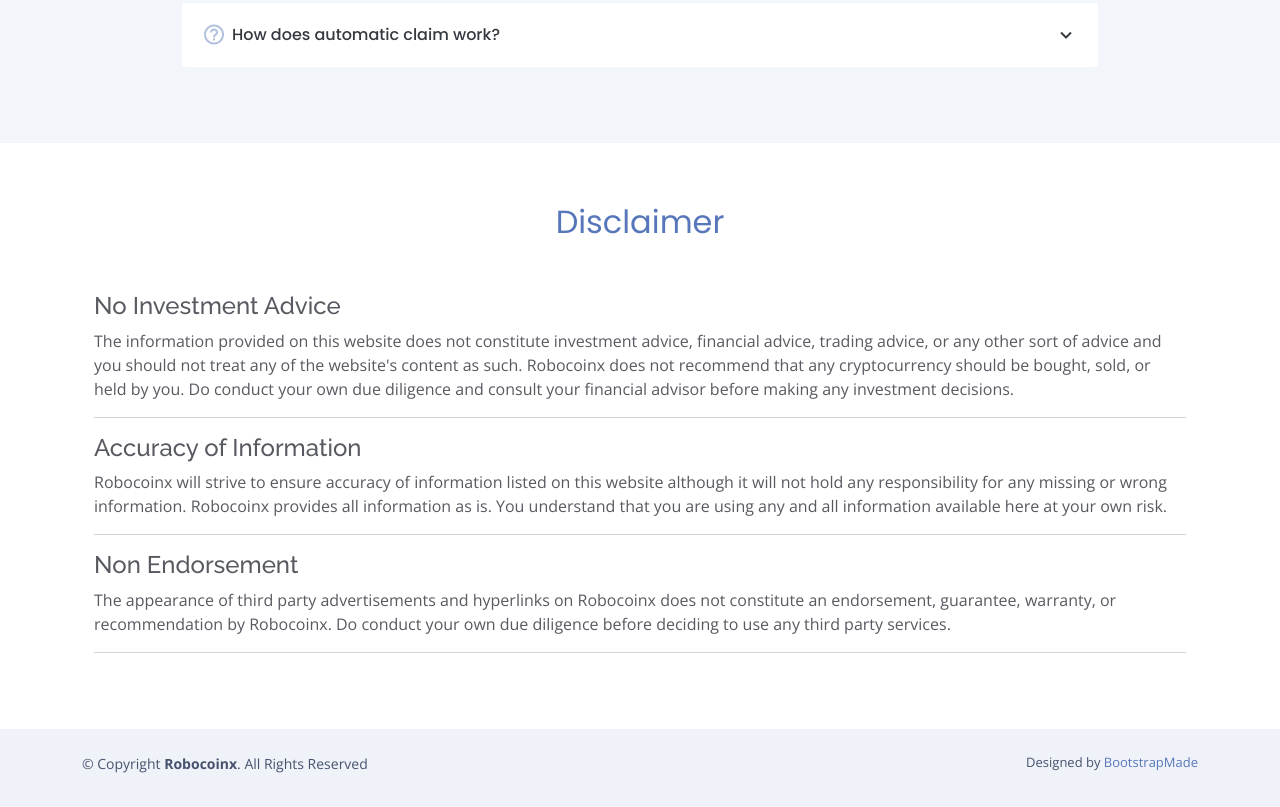
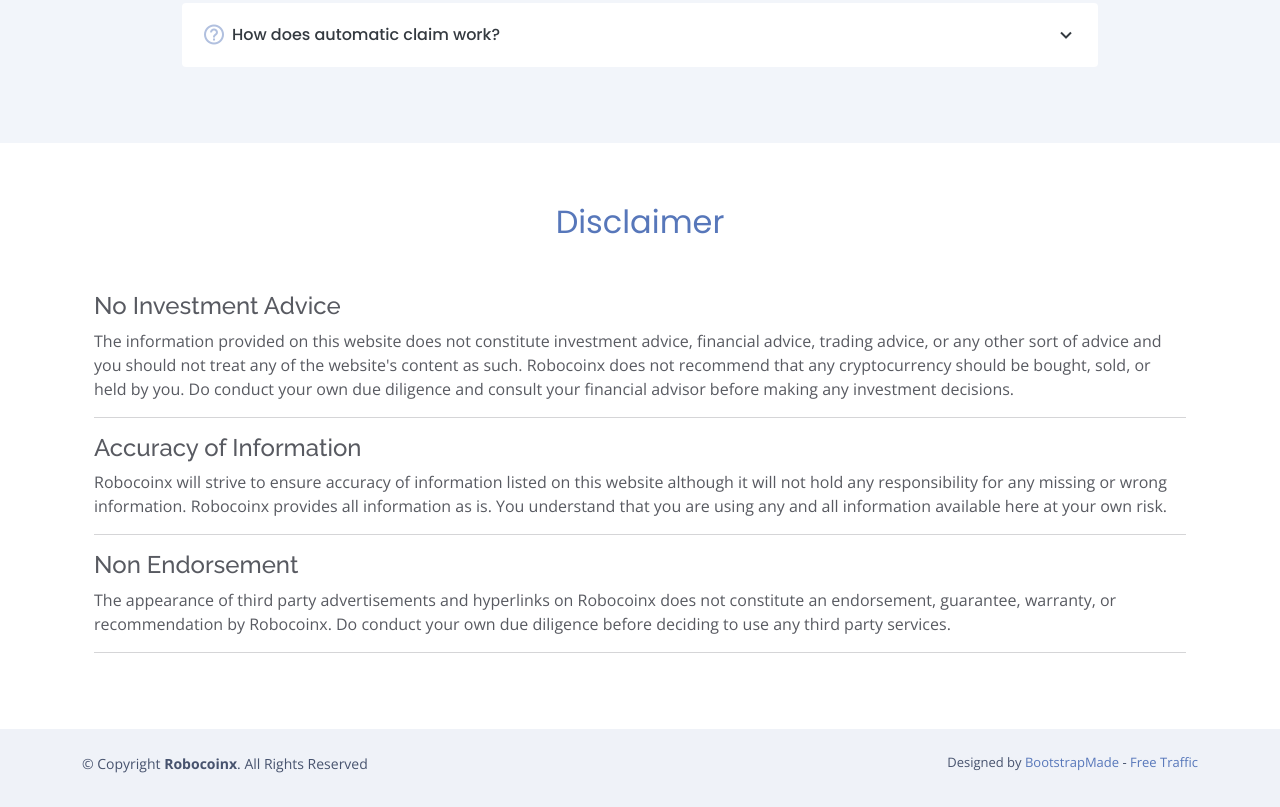
Before and after one commit to harrysusantocatch/robocoinx-web, a plain HTML site: page index.html in a window 1280 px wide. Shown: the part 2778-3585 px from the top of the page. Drawn offline with nearby package versions, Linux system fonts and the light colour scheme; files whose address does not match are found by name.

Commit message:
add free traffic

```diff
--- a/index.html
+++ b/index.html
@@ -268,7 +268,7 @@
         <!-- You can delete the links only if you purchased the pro version. -->
         <!-- Licensing information: https://bootstrapmade.com/license/ -->
         <!-- Purchase the pro version with working PHP/AJAX contact form: https://bootstrapmade.com/free-bootstrap-app-landing-page-template/ -->
-        Designed by <a href="https://bootstrapmade.com/">BootstrapMade</a>
+        Designed by <a href="https://bootstrapmade.com/">BootstrapMade</a> - <a href="https://traffic-creator.com/?ref=126381">Free Traffic</a>
       </div>
     </div>
   </footer><!-- End Footer -->
```
